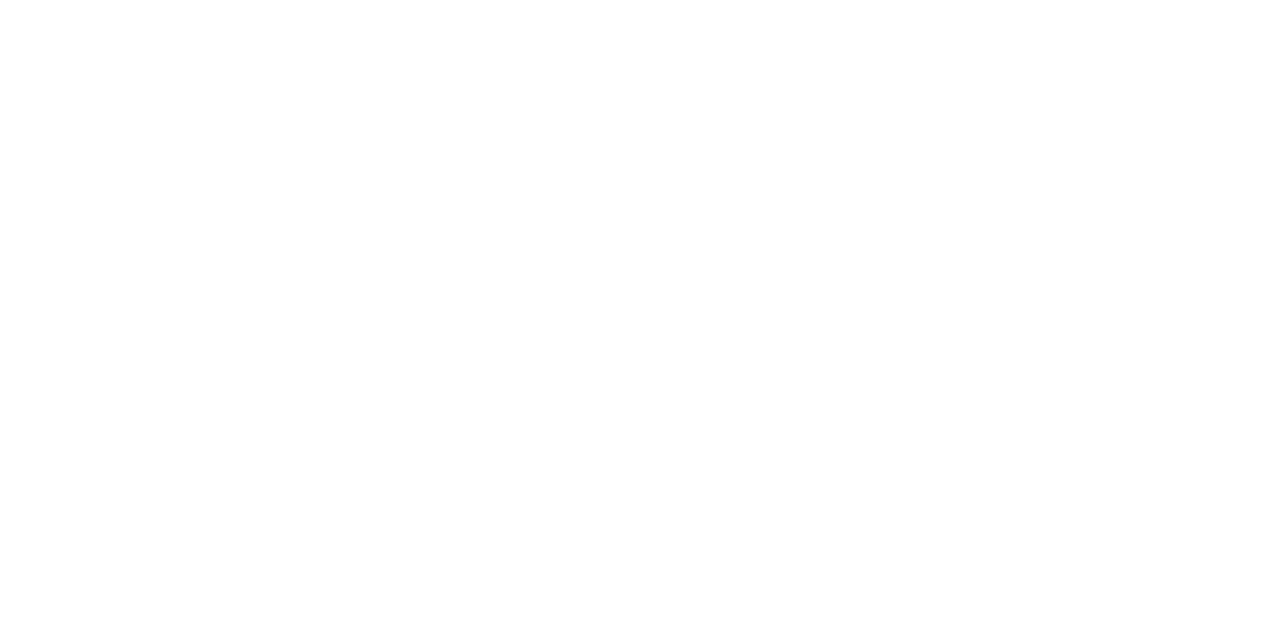
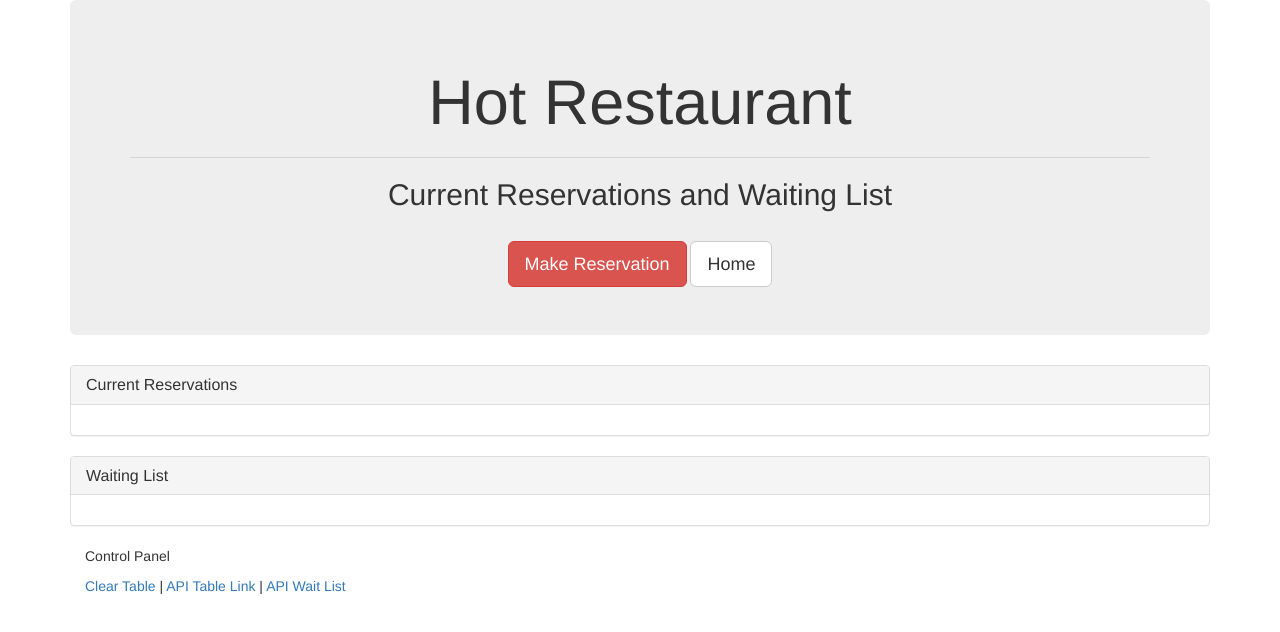
Before and after one commit to georgejacobt/hotRestaurant, a website: page tables.html in a window 1280 px wide. Drawn offline with nearby package versions, Linux system fonts and the light colour scheme.

Commit message:
front end done

```diff
--- a/index.html
+++ b/index.html
@@ -0,0 +1,38 @@
+<!DOCTYPE html>
+<html lang="en">
+<head>
+	<meta charset="UTF-8">
+	<title>Tables Page</title>
+
+	<!-- Latest compiled and minified CSS -->
+	<link rel="stylesheet" href="https://maxcdn.bootstrapcdn.com/bootstrap/3.3.6/css/bootstrap.min.css" integrity="sha384-1q8mTJOASx8j1Au+a5WDVnPi2lkFfwwEAa8hDDdjZlpLegxhjVME1fgjWPGmkzs7" crossorigin="anonymous">
+
+</head>
+<body>
+
+	<div class="container">
+
+		<div class="jumbotron">
+			<h1 class="text-center"></span> Hot Restaurant</h1>
+			<hr>
+			<h2 class="text-center">We only have 5 tables! Book your seat before they all are gone!</h2>
+			<br>
+
+			<div class="text-center">
+				<a href="tables.html"><button type="button" class="btn btn-lg btn-primary">View Tables</button></a>
+				<a href="reservation.html"><button type="button" class="btn btn-lg btn-danger"> Make Reservation</button></a>
+			</div>
+
+		</div>
+
+    <footer class="footer">
+      <div class="container">
+	        <p><a href="/api/tables">API Table Link</a> | <a href="/api/waitlist">API Wait List</a></p>
+      </div>
+    </footer>
+
+	</div>
+
+
+</body>
+</html>
--- a/tables.html
+++ b/tables.html
@@ -0,0 +1,60 @@
+<!DOCTYPE html>
+<html lang="en">
+<head>
+	<meta charset="UTF-8">
+	<title>Tables Page</title>
+	<link rel="stylesheet" href="https://maxcdn.bootstrapcdn.com/bootstrap/3.3.6/css/bootstrap.min.css" integrity="sha384-1q8mTJOASx8j1Au+a5WDVnPi2lkFfwwEAa8hDDdjZlpLegxhjVME1fgjWPGmkzs7" crossorigin="anonymous">
+	<script src="https://code.jquery.com/jquery.js"></script>
+	<script src="https://maxcdn.bootstrapcdn.com/bootstrap/3.3.6/js/bootstrap.min.js" integrity="sha384-0mSbJDEHialfmuBBQP6A4Qrprq5OVfW37PRR3j5ELqxss1yVqOtnepnHVP9aJ7xS" crossorigin="anonymous"></script>
+
+</head>
+<body>
+
+	<div class="container">
+
+		<div class="jumbotron">
+			<h1 class="text-center"> Hot Restaurant</h1>
+			<hr>
+			<h2 class="text-center">Current Reservations and Waiting List</h2>
+			<br>
+
+			<div class="text-center">
+				<a href="reservation.html"><button type="button" class="btn btn-lg btn-danger"> Make Reservation</button></a>
+				<a href="index.html"><button type="button" class="btn btn-lg btn-default">Home</button></a>
+			</div>
+		</div>
+
+		<div class="row">
+			<div class="col-lg-12">
+
+
+				<div class="panel panel-default">
+					<div class="panel-heading">
+						<h4 class="panel-title">Current Reservations</h4>
+					</div>
+					<div class="panel-body" id="tableSection">
+					</div>
+				</div>
+
+
+				<div class="panel panel-default">
+					<div class="panel-heading">
+						<h4 class="panel-title">Waiting List</h4>
+					</div>
+					<div class="panel-body" id="waitlistSection">
+					</div>
+				</div>
+			</div>
+		</div>
+
+
+	    <footer class="footer">
+	      <div class="container">
+	      	<p>Control Panel</p>
+	        <p><a href="#" id="clear">Clear Table</a> | <a href="/api/tables">API Table Link</a> | <a href="/api/waitlist">API Wait List</a></p>
+	      </div>
+	    </footer>
+
+	</div>
+
+</body>
```
Also changed, not shown: reservation.html (+3 -3 lines).
